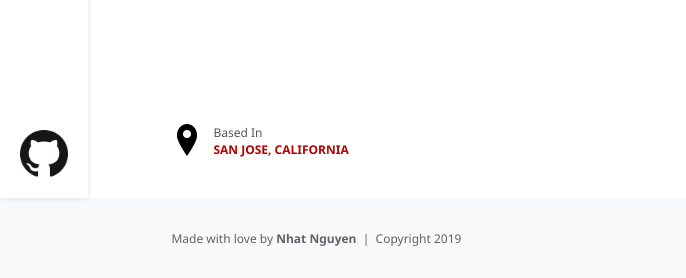
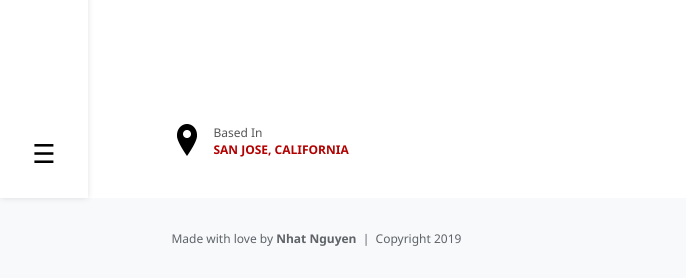
Before and after one commit to nattui/portfolio, a website built with Parcel: page development/index.html in a window 1280 px wide. Shown: the part 602-880 px from the top of the page, 0-686 px from the left. Built offline with nearby package versions, Linux system fonts and the light colour scheme.

Commit message:
Add name exports

```diff
--- a/development/index.html
+++ b/development/index.html
@@ -30,10 +30,10 @@
         <span>Software Developer</span>
       </div>
 
-      <!-- <button id="navbar-toggle" onclick="toggleFullNavbar()">☰</button>-->
-      <a id="navbar-toggle" href="https://github.com/nguyen-nhat">
+      <button id="navbar-toggle" onclick="index.toggleFullNavbar()">☰</button>
+      <!-- <a id="navbar-toggle" href="https://github.com/nguyen-nhat">
         <img src="resources/icon-github.png" alt="GitHub's mark logo leds to Nhat's GitHub profile">
-      </a>
+      </a> -->
 
     </div>
   </header>
--- a/development/javascript/script.js
+++ b/development/javascript/script.js
@@ -1 +1,7 @@
+'use strict';
+
 console.log('You discovered an Easter egg 🥚!');
+
+export function toggleFullNavbar() {
+  console.log('🥚🥚🥚');
+}
--- a/package.json
+++ b/package.json
@@ -4,7 +4,7 @@
   "description": "🔥 Nhat Nguyen's Portfolio Website - Demonstrated front-end web development with pixel perfect CSS. Optimize for Internet Explorer and mobile too",
   "main": "development/index.html",
   "scripts": {
-    "dev": "parcel development/index.html -d devserver --open",
+    "dev": "parcel development/index.html -d devserver/ --global index --open",
     "build:html": "parcel build development/index.html -d production/ --no-source-maps --public-url .",
     "build": "npm run build:html"
   },
```
Also changed, not shown: 1 other file.
